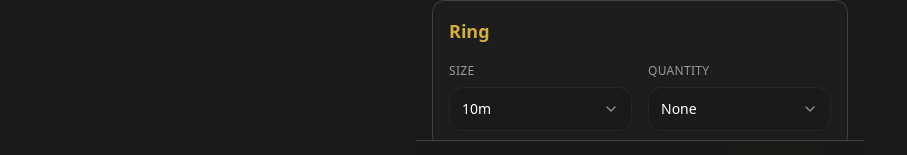
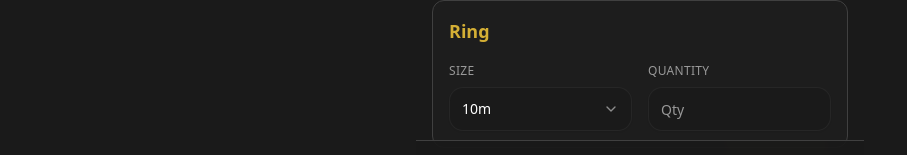
Before and after one commit to chirag-xo/Rental-Dashboard, a React (Vite) app: page / in a window 1280 px wide. Shown: the part 579-734 px from the top of the page, without its empty margins (0-907 px from the left). Built offline with nearby package versions, Linux system fonts and the light colour scheme.

Commit message:
quantity free

```diff
--- a/src/components/CategoryRow.tsx
+++ b/src/components/CategoryRow.tsx
@@ -6,6 +6,7 @@ import {
     SelectValue,
 } from "@/components/ui/select";
 import { Label } from "@/components/ui/label";
+import { Input } from "@/components/ui/input";
 import { type PackageCategory } from "@/data/packages";
 
 type CategoryRowProps = {
@@ -54,18 +55,14 @@ export function CategoryRow({
                     <Label className="text-xs text-muted-foreground uppercase tracking-wide">
                         Quantity
                     </Label>
-                    <Select value={selectedQty} onValueChange={onQtyChange}>
-                        <SelectTrigger className="bg-background border-input/50 h-11">
-                            <SelectValue placeholder="Qty" />
-                        </SelectTrigger>
-                        <SelectContent>
-                            {[0, 1, 2, 3, 4, 5, 6, 7, 8, 9, 10].map((q) => (
-                                <SelectItem key={q} value={q.toString()}>
-                                    {q === 0 ? "None" : q}
-                                </SelectItem>
-                            ))}
-                        </SelectContent>
-                    </Select>
+                    <Input
+                        type="number"
+                        min="0"
+                        placeholder="Qty"
+                        value={selectedQty === "0" ? "" : selectedQty}
+                        onChange={(e) => onQtyChange(e.target.value)}
+                        className="bg-background border-input/50 h-11"
+                    />
                 </div>
             </div>
         </div>
--- a/src/pages/RequirementForm.tsx
+++ b/src/pages/RequirementForm.tsx
@@ -69,7 +69,7 @@ export default function RequirementForm() {
                 // Update item at index
                 catItems[index] = {
                     ...catItems[index],
-                    [field]: parseInt(value, 10),
+                    [field]: parseInt(value, 10) || 0,
                 };
             }
             return { ...prev, [category]: catItems };
```
